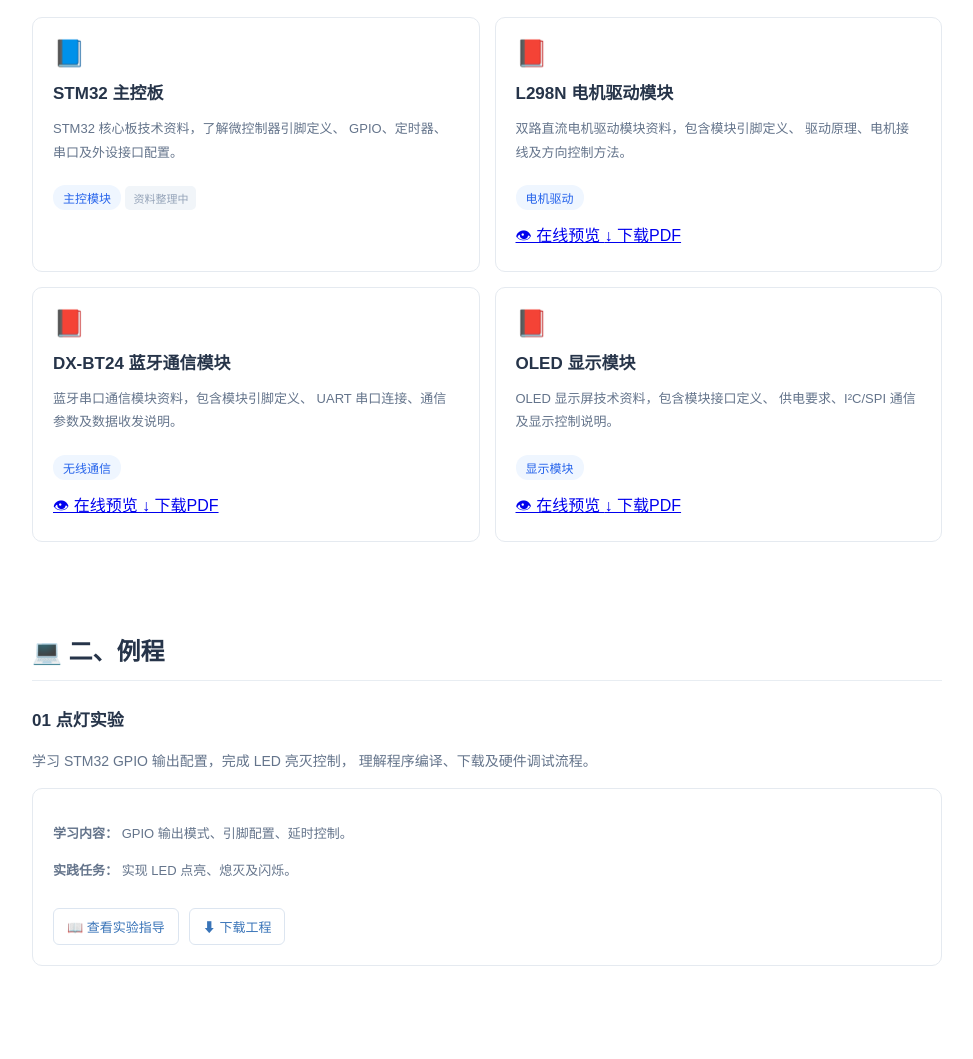
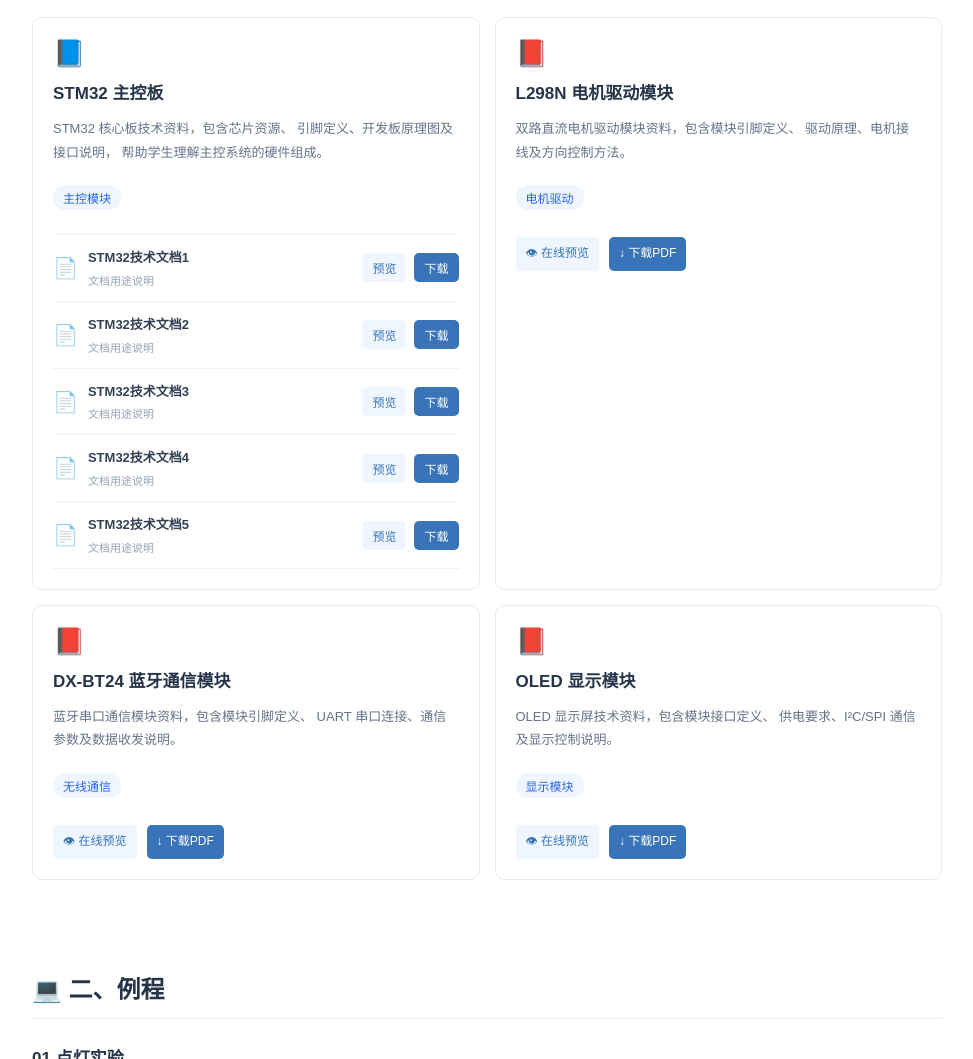
Before and after one commit to weichenxmu/feng-er-teaching-center, a plain HTML site: page courses/embedded-minor.html in a window 1280 px wide. Shown: the part 1271-2330 px from the top of the page, without its empty margins (283-1256 px from the left). Drawn offline with Linux system fonts and the light colour scheme.

Commit message:
Update embedded-minor.html

```diff
--- a/courses/embedded-minor.html
+++ b/courses/embedded-minor.html
@@ -27,6 +27,106 @@ body{
   color: #2563eb;
   background: #eff6ff;
   border-radius: 12px;
+}
+
+/* STM32技术文档列表 */
+.document-list {
+  margin-top: 12px;
+  border-top: 1px solid #edf0f4;
+}
+
+.document-item {
+  display: flex;
+  align-items: center;
+  justify-content: space-between;
+  gap: 10px;
+  padding: 13px 0;
+  border-bottom: 1px solid #edf0f4;
+}
+
+.document-info {
+  display: flex;
+  align-items: center;
+  gap: 10px;
+  min-width: 0;
+}
+
+.document-icon {
+  font-size: 20px;
+  flex-shrink: 0;
+}
+
+.document-info strong {
+  display: block;
+  font-size: 13px;
+  color: #334155;
+  line-height: 1.6;
+}
+
+.document-info small {
+  display: block;
+  color: #94a3b8;
+  font-size: 11px;
+  margin-top: 3px;
+}
+
+.document-actions {
+  display: flex;
+  gap: 8px;
+  flex-shrink: 0;
+}
+
+.document-actions a,
+.preview,
+.download {
+  display: inline-block;
+  padding: 6px 10px;
+  border-radius: 5px;
+  text-decoration: none;
+  font-size: 12px;
+  white-space: nowrap;
+}
+
+.document-actions a,
+.preview {
+  color: #3974b8;
+  background: #eff6ff;
+}
+
+.document-actions a:hover,
+.preview:hover {
+  background: #dbeafe;
+}
+
+.document-actions a:last-child,
+.download {
+  color: #fff;
+  background: #3974b8;
+}
+
+.document-actions a:last-child:hover,
+.download:hover {
+  background: #285d99;
+}
+
+/* 现有模块的预览和下载按钮 */
+.actions {
+  display: flex;
+  gap: 10px;
+  flex-wrap: wrap;
+  margin-top: 15px;
+}
+
+/* 移动端文档列表 */
+@media(max-width:500px) {
+  .document-item {
+    align-items: flex-start;
+    flex-direction: column;
+  }
+
+  .document-actions {
+    margin-left: 30px;
+  }
 }
 
 .tips {
@@ -339,17 +439,111 @@ footer{
 
   <div class="grid">
 
+
 <!-- STM32主控板 -->
 <div class="card">
   <div class="file-icon">📘</div>
+
   <h3>STM32 主控板</h3>
+
   <p>
-        STM32 核心板技术资料，了解微控制器引脚定义、
-        GPIO、定时器、串口及外设接口配置。
+    STM32 核心板技术资料，包含芯片资源、
+    引脚定义、开发板原理图及接口说明，
+    帮助学生理解主控系统的硬件组成。
   </p>
+
   <div class="category">主控模块</div>
-      <span class="pending">资料整理中</span>
+
+  <div class="document-list">
+
+    <!-- 文档1 -->
+    <div class="document-item">
+      <div class="document-info">
+        <span class="document-icon">📄</span>
+        <div>
+          <strong>STM32技术文档1</strong>
+          <small>文档用途说明</small>
         </div>
+      </div>
+      <div class="document-actions">
+        <a href="../resources/embedded-minor/datasheets/STM32_data/实际文件名1.pdf"
+           target="_blank" rel="noopener">预览</a>
+        <a href="../resources/embedded-minor/datasheets/STM32_data/实际文件名1.pdf"
+           download>下载</a>
+      </div>
+    </div>
+
+    <!-- 文档2 -->
+    <div class="document-item">
+      <div class="document-info">
+        <span class="document-icon">📄</span>
+        <div>
+          <strong>STM32技术文档2</strong>
+          <small>文档用途说明</small>
+        </div>
+      </div>
+      <div class="document-actions">
+        <a href="../resources/embedded-minor/datasheets/STM32_data/实际文件名2.pdf"
+           target="_blank" rel="noopener">预览</a>
+        <a href="../resources/embedded-minor/datasheets/STM32_data/实际文件名2.pdf"
+           download>下载</a>
+      </div>
+    </div>
+
+    <!-- 文档3 -->
+    <div class="document-item">
+      <div class="document-info">
+        <span class="document-icon">📄</span>
+        <div>
+          <strong>STM32技术文档3</strong>
+          <small>文档用途说明</small>
+        </div>
+      </div>
+      <div class="document-actions">
+        <a href="../resources/embedded-minor/datasheets/STM32_data/实际文件名3.pdf"
+           target="_blank" rel="noopener">预览</a>
+        <a href="../resources/embedded-minor/datasheets/STM32_data/实际文件名3.pdf"
+           download>下载</a>
+      </div>
+    </div>
+
+    <!-- 文档4 -->
+    <div class="document-item">
+      <div class="document-info">
+        <span class="document-icon">📄</span>
+        <div>
+          <strong>STM32技术文档4</strong>
+          <small>文档用途说明</small>
+        </div>
+      </div>
+      <div class="document-actions">
+        <a href="../resources/embedded-minor/datasheets/STM32_data/实际文件名4.pdf"
+           target="_blank" rel="noopener">预览</a>
+        <a href="../resources/embedded-minor/datasheets/STM32_data/实际文件名4.pdf"
+           download>下载</a>
+      </div>
+    </div>
+
+    <!-- 文档5 -->
+    <div class="document-item">
+      <div class="document-info">
+        <span class="document-icon">📄</span>
+        <div>
+          <strong>STM32技术文档5</strong>
+          <small>文档用途说明</small>
+        </div>
+      </div>
+      <div class="document-actions">
+        <a href="../resources/embedded-minor/datasheets/STM32_data/实际文件名5.pdf"
+           target="_blank" rel="noopener">预览</a>
+        <a href="../resources/embedded-minor/datasheets/STM32_data/实际文件名5.pdf"
+           download>下载</a>
+      </div>
+    </div>
+
+  </div>
+</div>
+
 
     <!-- 电机驱动模块 -->
     <div class="card">
```
Lines whose indentation alone changed are shown as unchanged.
